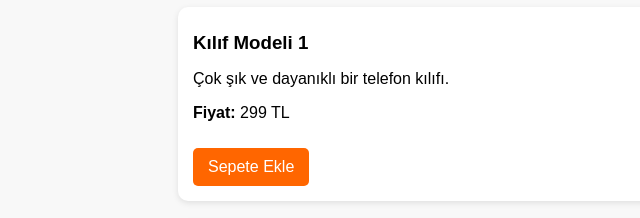
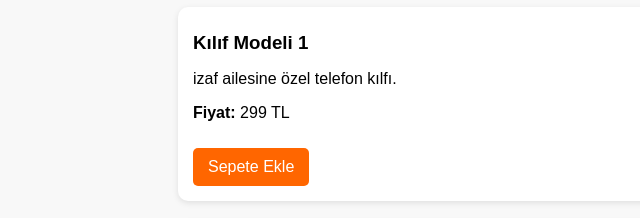
Before and after one commit to Furkan64gns/kilif-sitesi, a plain HTML site: page index.html in a window 1280 px wide. Shown: the part 167-385 px from the top of the page, 62-702 px from the left. Drawn offline with Linux system fonts and the light colour scheme.

Commit message:
Update index.html

```diff
--- a/index.html
+++ b/index.html
@@ -64,7 +64,7 @@
     <!-- Ürün 1 -->
     <div class="product">
       <h3>Kılıf Modeli 1</h3>
-      <p>Çok şık ve dayanıklı bir telefon kılıfı.</p>
+      <p>izaf ailesine özel telefon kılfı.</p>
       <p><strong>Fiyat:</strong> 299 TL</p>
       <a href="#" class="btn">Sepete Ekle</a>
     </div>
```
